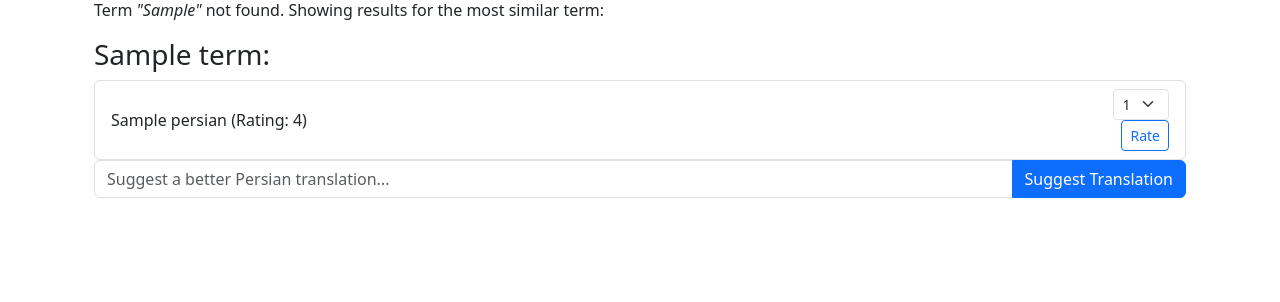
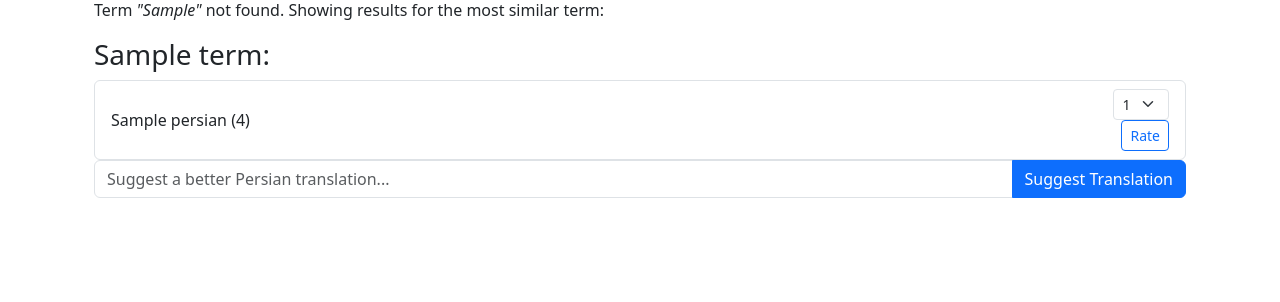
Before and after one commit to snrazavi/Persian-AI-and-Machine-Learning-Glossary, a Flask app: template templates/index.html in a window 1280 px wide. Shown: the part 152-454 px from the top of the page. Run offline with Flask 3, Linux system fonts and the light colour scheme; the template is opened without the code that fills it: most values are stand-ins (such as "Sample title", 1, 10 or a date in 2020); parts of the project's set-up code (start-up, migrations or seed data) failed here and were passed over.

Commit message:
change rating format

```diff
--- a/templates/index.html
+++ b/templates/index.html
@@ -38,7 +38,7 @@
             <ul class="list-group">
                 {% for translation in translations %}
                 <li class="list-group-item d-flex justify-content-between align-items-center">
-                    {{ translation.persian }} (Rating: {{ translation.rating }})
+                    {{ translation.persian }} ({{ translation.rating }})
                     <form action="/rate_translation" method="post">
                         <input type="hidden" name="english_term" value="{{ term }}">
                         <input type="hidden" name="persian_translation" value="{{ translation.persian }}">
```
